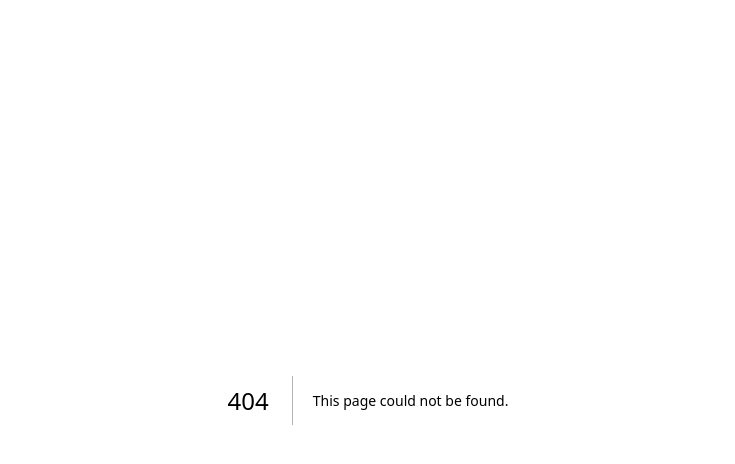
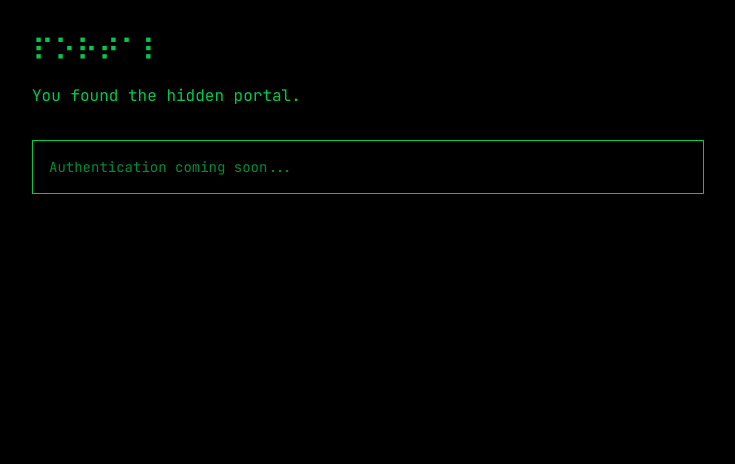
Before and after one commit to bzzimmy/bzzimmy.com, a Next.js app: page /portal in a window 1280 px wide. Before the commit this address had no page. Shown: the top 464 px of the page, without its empty margins (272-1007 px from the left). Built offline with nearby package versions, Linux system fonts and the light colour scheme.

Commit message:
feat: add portal and change location for easter egg to resolve hydration

```diff
--- a/app/layout.tsx
+++ b/app/layout.tsx
@@ -42,6 +42,9 @@ export const metadata: Metadata = {
     description: "Security researcher specializing in bug bounty hunting and vulnerability disclosure.",
     images: ["/images/seo.jpg"],
   },
+  other: {
+    portal: "⠛⠕⠀⠞⠕⠀⠃⠑⠝⠵⠊⠍⠍⠑⠗⠍⠁⠝⠝⠲⠙⠑⠧⠸⠌⠏⠕⠗⠞⠁⠇",
+  },
 };
 
 export const viewport: Viewport = {
@@ -55,9 +58,7 @@ export default function RootLayout({
 }>) {
   return (
     <html lang="en">
-      <head dangerouslySetInnerHTML={{
-        __html: '<!-- ⠛⠕ ⠞⠕ ⠃⠑⠝⠵⠊⠍⠍⠑⠗⠍⠁⠝⠝⠲⠙⠑⠧⠌⠏⠕⠗⠞⠁⠇ -->'
-      }} />
+      <head />
       <body
         className={`${spaceGrotesk.variable} ${jetbrainsMono.variable} antialiased`}
       >
--- /dev/null
+++ b/app/portal/page.tsx
@@ -0,0 +1,16 @@
+export default function Portal() {
+  return (
+    <div className="min-h-screen bg-black text-green-500 font-mono p-8">
+      <div className="max-w-2xl mx-auto">
+        <h1 className="text-3xl mb-4">⠏⠕⠗⠞⠁⠇</h1>
+        <p className="mb-4">You found the hidden portal.</p>
+
+        <div className="border border-green-500 p-4 mt-8">
+          <p className="text-sm opacity-70">
+            Authentication coming soon...
+          </p>
+        </div>
+      </div>
+    </div>
+  );
+}
```
Also changed, not shown: 1 other file (tests, documents, lock files or other folders).
